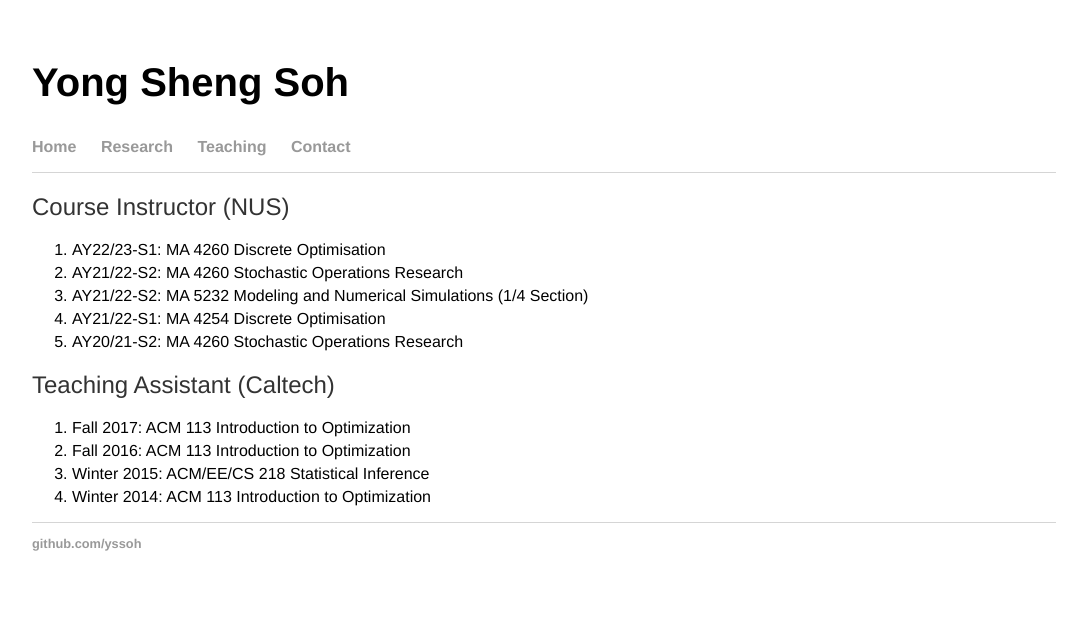
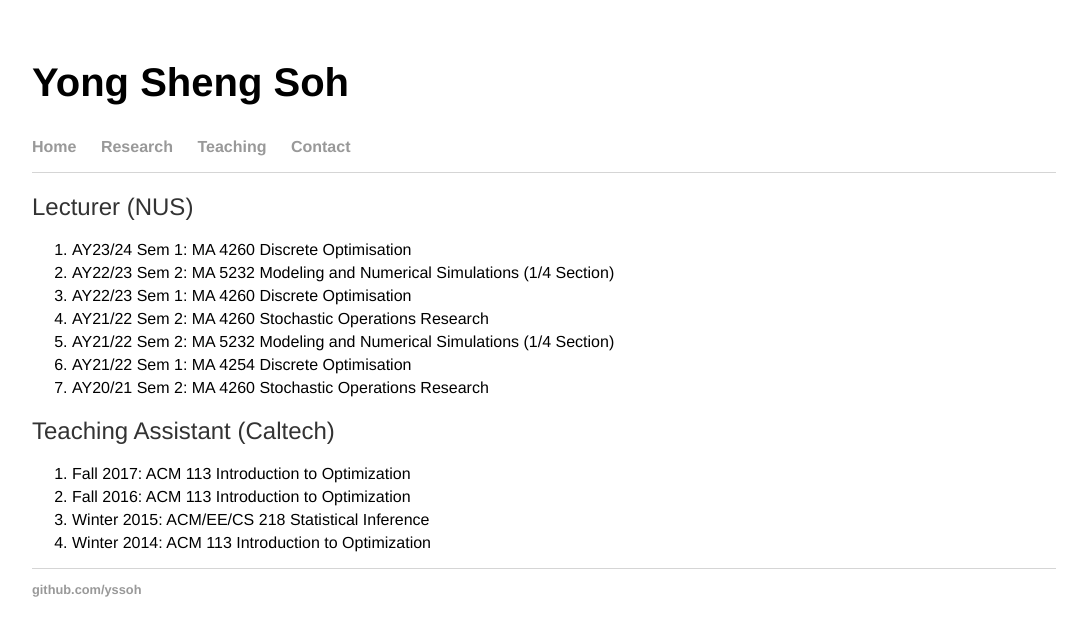
Before and after one commit to yssoh/yssoh.github.io, a Jekyll site: the page built from teaching/index.html, in a window 1280 px wide. Shown: the top 636 px of the page, without its empty margins (96-1183 px from the left). Built offline with Jekyll 4.4.1, drawn with Linux system fonts in a browser that asks for light colours.

Commit message:
Updated research and teaching

```diff
--- a/teaching/index.html
+++ b/teaching/index.html
@@ -4,13 +4,15 @@ title: Yong Sheng Soh
 ---
 
 <div class="blurb">
-  <h2>Course Instructor (NUS)</h2>
+  <h2>Lecturer (NUS)</h2>
   <ol>
-	<li>AY22/23-S1: MA 4260 Discrete Optimisation</li>
-	<li>AY21/22-S2: MA 4260 Stochastic Operations Research</li>
-	<li>AY21/22-S2: MA 5232 Modeling and Numerical Simulations (1/4 Section)</li>
-	<li>AY21/22-S1: MA 4254 Discrete Optimisation</li>
-	<li>AY20/21-S2: MA 4260 Stochastic Operations Research</li>
+	<li>AY23/24 Sem 1: MA 4260 Discrete Optimisation</li>
+	<li>AY22/23 Sem 2: MA 5232 Modeling and Numerical Simulations (1/4 Section)</li>
+	<li>AY22/23 Sem 1: MA 4260 Discrete Optimisation</li>
+	<li>AY21/22 Sem 2: MA 4260 Stochastic Operations Research</li>
+	<li>AY21/22 Sem 2: MA 5232 Modeling and Numerical Simulations (1/4 Section)</li>
+	<li>AY21/22 Sem 1: MA 4254 Discrete Optimisation</li>
+	<li>AY20/21 Sem 2: MA 4260 Stochastic Operations Research</li>
   </ol>
 
   <h2>Teaching Assistant (Caltech)</h2>
```
Also changed, not shown: research/index.html (+19 -16 lines).
